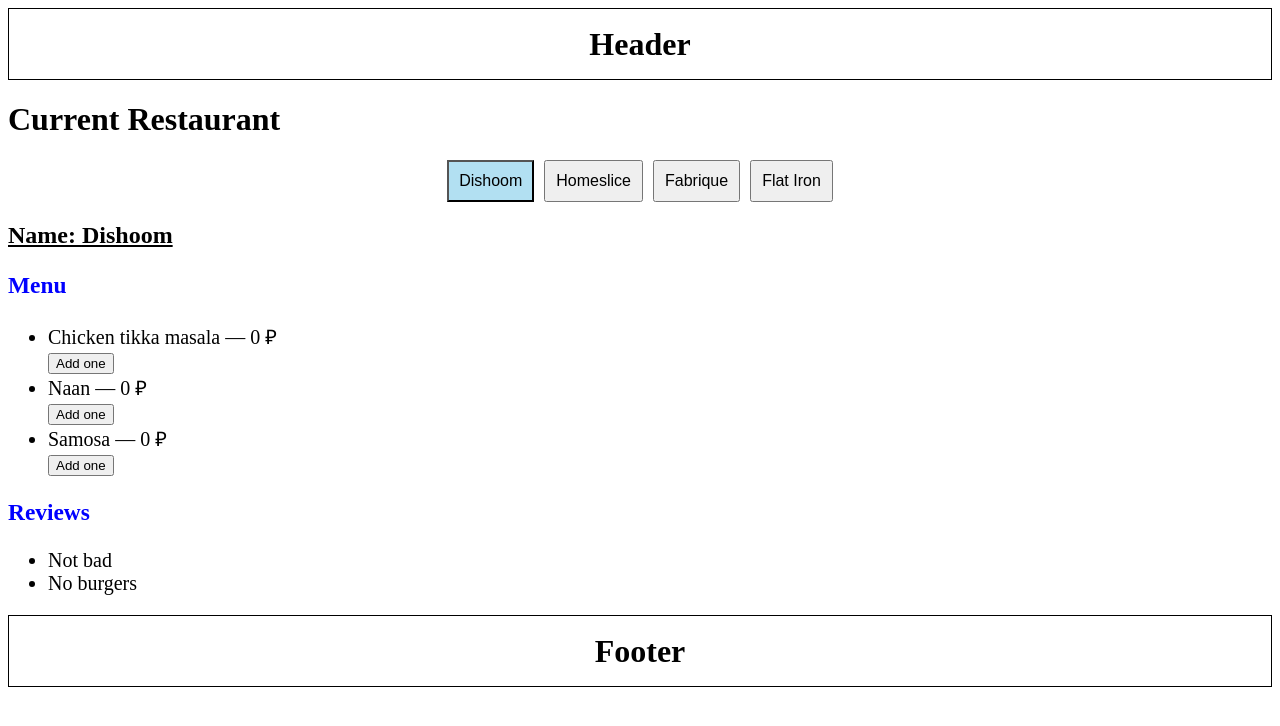
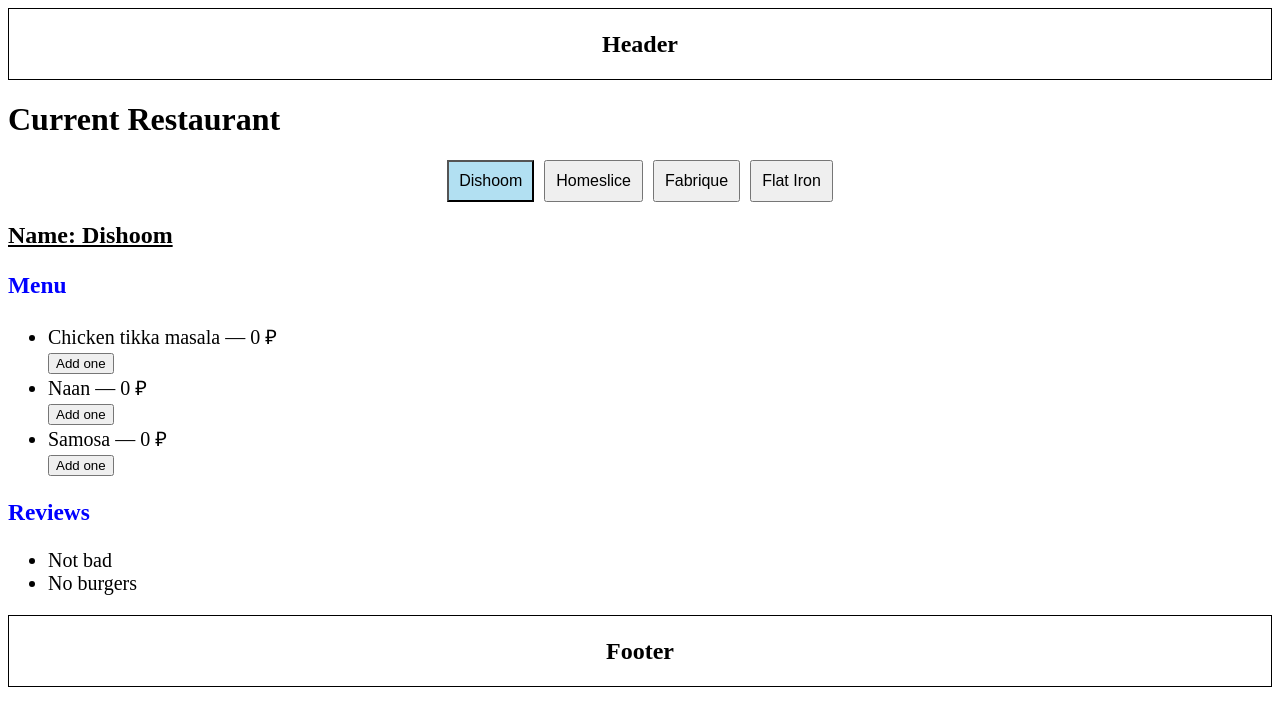
Before and after one commit to dfajl/learn_JS_react_2026, a React (Vite) app: page / in a window 1280 px wide. Shown: the top 726 px of the page. Built offline with nearby package versions, Linux system fonts and the light colour scheme.

Commit message:
замечания ревью

```diff
--- a/src/components/Footer/MainFooter.tsx
+++ b/src/components/Footer/MainFooter.tsx
@@ -1,7 +1,7 @@
 export const MainFooter = ({ style }: { style: React.CSSProperties }) => {
 	return (
 		<footer style={style}>
-			<h1>Footer</h1>
+			<h2>Footer</h2>
 		</footer>
 	);
 };
--- a/src/components/Header/MainHeader.tsx
+++ b/src/components/Header/MainHeader.tsx
@@ -1,7 +1,7 @@
 export const MainHeader = ({ style }: { style: React.CSSProperties }) => {
 	return (
 		<header style={style}>
-			<h1>Header</h1>
+			<h2>Header</h2>
 		</header>
 	);
 };
```
